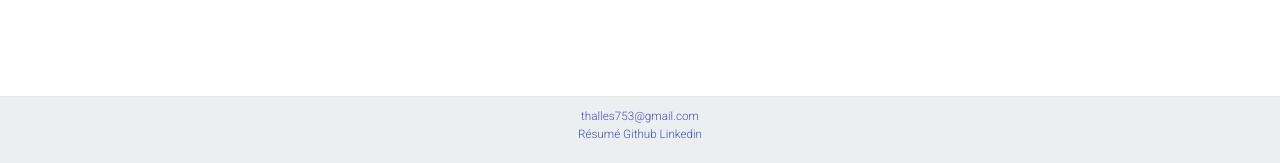
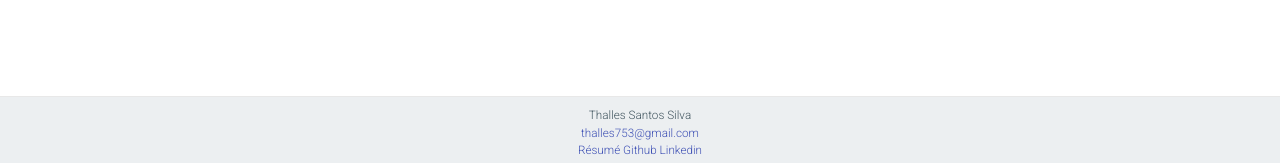
Before and after one commit to sthalles/sthalles.github.io, a Jekyll site: the page built from index.md, in a window 1280 px wide. Shown: the part 874-1037 px from the top of the page. Built offline with Jekyll 4.4.1, drawn with Linux system fonts in a browser that asks for light colours; nearby versions of some CDN libraries.

Commit message:
fix issue

```diff
--- a/_includes/footer.html
+++ b/_includes/footer.html
@@ -6,6 +6,12 @@
     <div class="row">
       <div class="col-xs-12">
         <span>
+          {% if site.copyright.to_i %}
+              {{site.copyright | escape}}
+          {% endif %}
+          {% if site.author %}
+              {{ site.author | escape }}
+          {% endif %}
         </span>
       </div>
 
```
